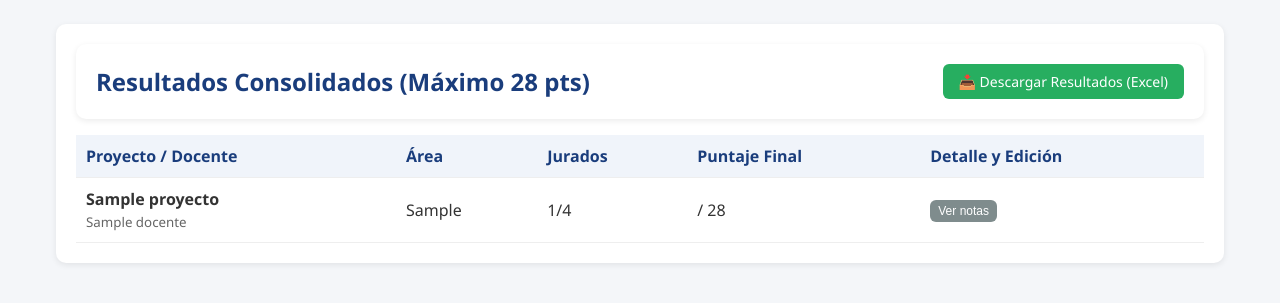
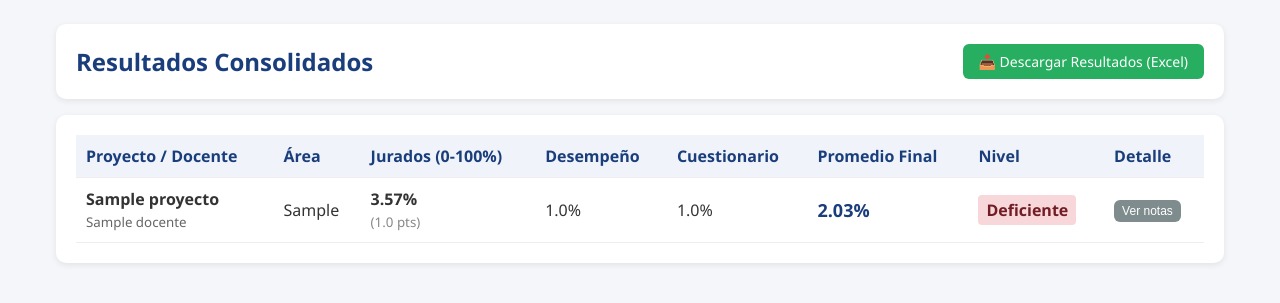
Before and after one commit to StephanieVA/uncp-evaluacion, a Flask app: page /resultados in a window 1280 px wide. Shown: the part 112-415 px from the top of the page. Run offline with Flask 3, Linux system fonts and the light colour scheme; tables that the repository leaves empty hold one stand-in row (values such as "Sample post").

Commit message:
Update resultados.html

```diff
--- a/templates/resultados.html
+++ b/templates/resultados.html
@@ -1,19 +1,23 @@
 {% extends "base.html" %}
 {% block title %}Resultados{% endblock %}
 {% block content %}
-<div class="card">
-  <div class="card" style="display:flex; justify-content:space-between; align-items:center;">
-  <h2 style="margin:0;">Resultados Consolidados (Máximo 28 pts)</h2>
+<div class="card" style="display:flex; justify-content:space-between; align-items:center;">
+  <h2 style="margin:0;">Resultados Consolidados</h2>
   <a href="{{ url_for('resultados_excel') }}" class="btn btn-success">📥 Descargar Resultados (Excel)</a>
 </div>
+
+<div class="card">
   <table>
     <thead>
       <tr>
         <th>Proyecto / Docente</th>
         <th>Área</th>
-        <th>Jurados</th>
-        <th>Puntaje Final</th>
-        <th>Detalle y Edición</th>
+        <th>Jurados (0-100%)</th>
+        <th>Desempeño</th>
+        <th>Cuestionario</th>
+        <th>Promedio Final</th>
+        <th>Nivel</th>
+        <th>Detalle</th>
       </tr>
     </thead>
     <tbody>
@@ -25,28 +29,36 @@
         </td>
         <td>{{ row.proyecto.area }}</td>
         <td>
-          {{ row.calificaciones|length }}/4
-          {% if row.completo %}<span style="color:#27ae60;">✅</span>{% endif %}
+          <strong>{{ row.calculos.porcentaje_jurados }}%</strong><br>
+          <small style="color:#888;">({{ row.calculos.prom_jurados }} pts)</small>
         </td>
+        <td>{{ row.calculos.nota_des }}%</td>
+        <td>{{ row.calculos.nota_cue }}%</td>
+        <td style="font-size:18px; color:#1a3d7c;"><strong>{{ row.calculos.prom_final }}%</strong></td>
         <td>
-          {% if row.promedio is not none %}
-            <strong style="font-size:16px; color:#1a3d7c;">{{ row.promedio }}</strong> / 28
+          {% if row.calculos.nivel == 'Bueno' %}
+            <span style="background:#d4edda; color:#155724; padding:4px 8px; border-radius:4px; font-weight:bold;">Bueno</span>
+          {% elif row.calculos.nivel == 'Regular' %}
+            <span style="background:#fff3cd; color:#856404; padding:4px 8px; border-radius:4px; font-weight:bold;">Regular</span>
+          {% elif row.calculos.nivel == 'Bajo' %}
+            <span style="background:#ffeeba; color:#8a6d3b; padding:4px 8px; border-radius:4px; font-weight:bold;">Bajo</span>
           {% else %}
-            -
+            <span style="background:#f8d7da; color:#721c24; padding:4px 8px; border-radius:4px; font-weight:bold;">Deficiente</span>
           {% endif %}
         </td>
         <td>
           <button onclick="document.getElementById('detalle-{{ row.proyecto.id }}').style.display = document.getElementById('detalle-{{ row.proyecto.id }}').style.display === 'none' ? 'table-row' : 'none';" class="btn btn-secondary" style="padding:4px 8px; font-size:12px;">Ver notas</button>
         </td>
       </tr>
+
       <!-- Fila oculta con el detalle de los jurados -->
       <tr id="detalle-{{ row.proyecto.id }}" style="display:none; background:#fafafa;">
-        <td colspan="5">
+        <td colspan="8">
           <table style="width:100%; font-size:13px;">
             <thead>
               <tr style="background:#eee;">
                 <th>Jurado</th>
-                <th>Puntaje</th>
+                <th>Puntaje (0-28)</th>
                 <th>Comentario</th>
                 <th>Acción</th>
               </tr>
```
